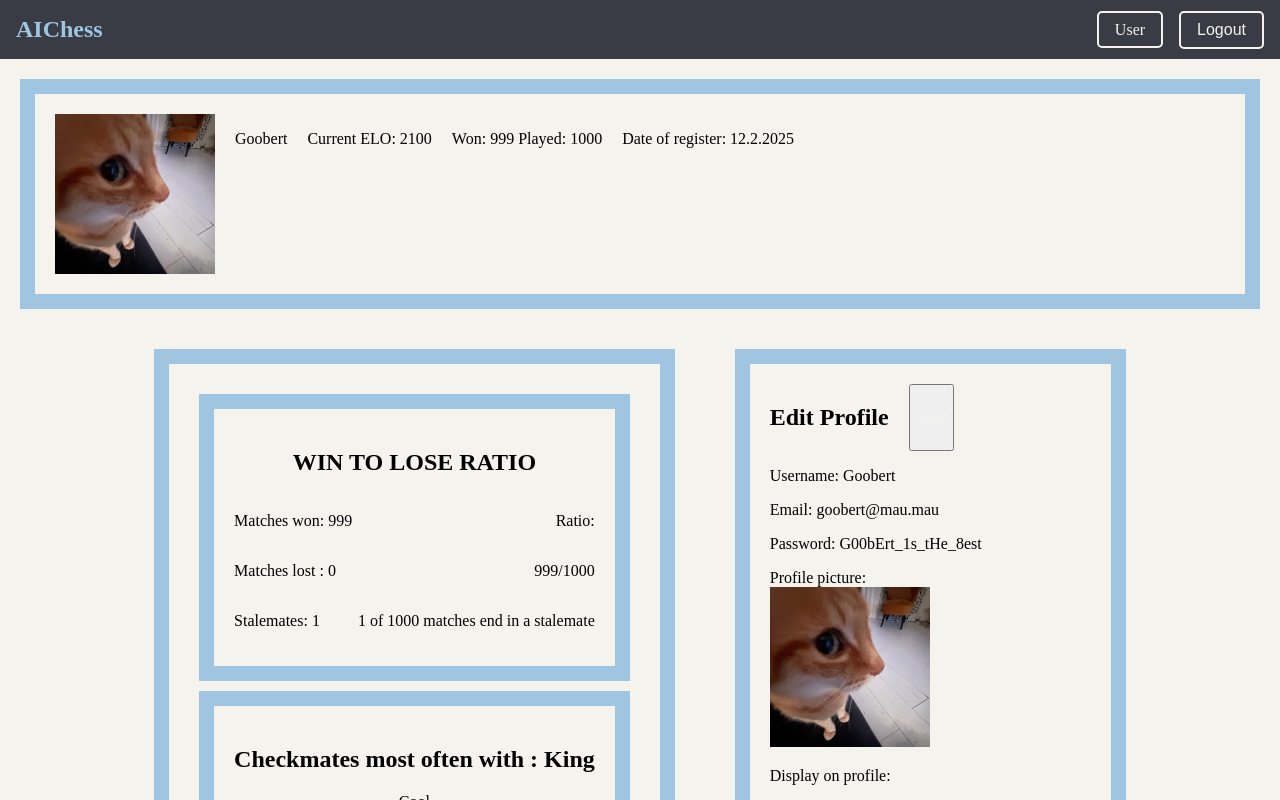
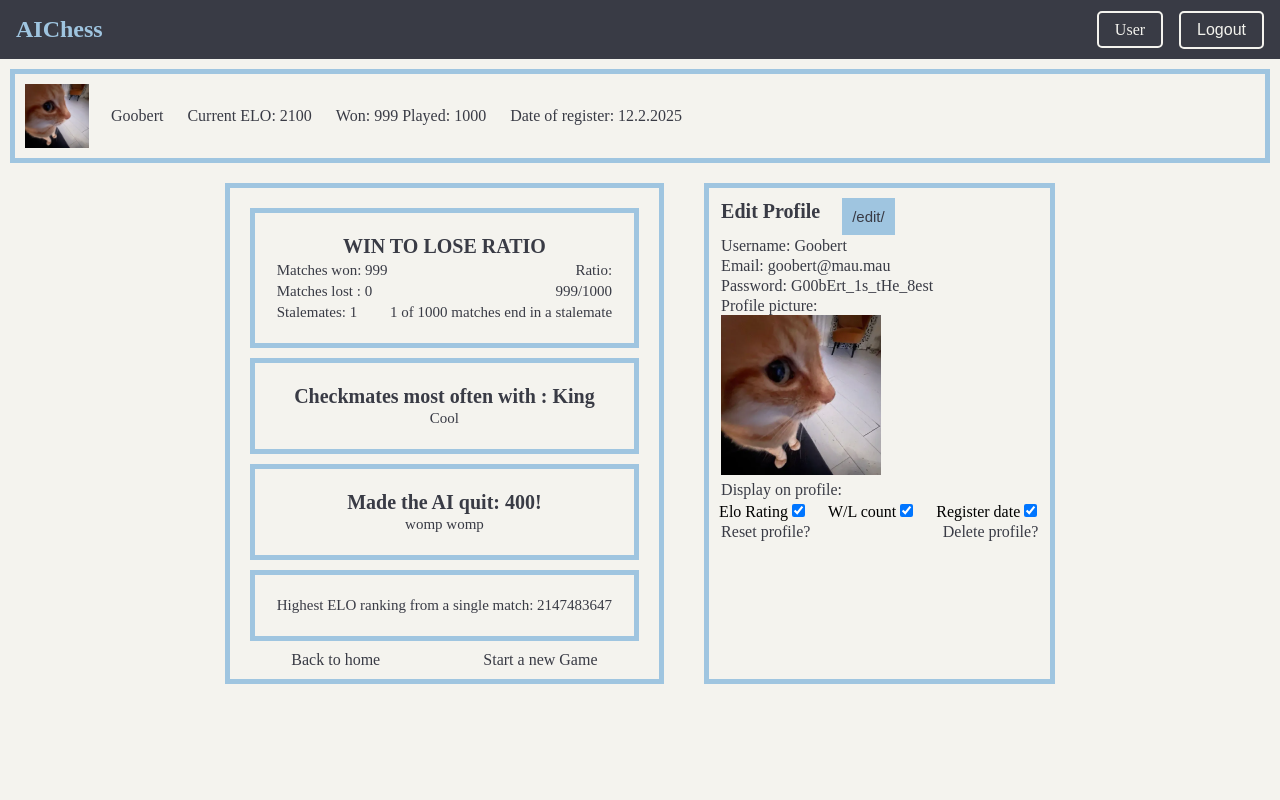
Before and after one commit to LeoLeerila/Ragebait-chess, a React (Vite) app in the folder client/: page /user/4 in a window 1280 px wide. Shown: the top 800 px of the page. Built offline with nearby package versions, Linux system fonts and the light colour scheme.

Commit message:
chore: made some stylistic changes to userPanel css

```diff
--- a/client/src/components/userPanel.css
+++ b/client/src/components/userPanel.css
@@ -1,12 +1,22 @@
+h2 {
+  margin: 2px;
+  color: var(--dark-colour);
+  font-size: 20px;
+}
+p {
+  color: var(--dark-colour);
+  margin: 2px;
+}
 .user_panel_inner {
-  border: 15px solid var(--powder-blue);
-  padding: 20px;
-  margin: 20px;
+  border: 5px solid var(--powder-blue);
+  padding: 10px;
+  margin: 10px;
 }
 .user_panel_statistic{
-  border: 15px solid var(--powder-blue);
+  border: 5px solid var(--powder-blue);
   padding: 20px;
   margin: 10px;
+  font-size: 15px;
   text-align: center;
   white-space: nowrap;
 }
@@ -26,14 +36,35 @@
   display: flex;
   gap: 20px;
   justify-content: center;
+  width: 100%;
 }
 #profile_txt {
   display: flex;
+  align-items: center;
   gap: 20px;
-  }
-
+}
+#profile_txt img {
+  height: 4rem;
+  width: 4rem;
+}
+.btn_open_edit, .btn_submit {
+  padding: 10px;
+  background-color: var(--powder-blue);
+  border: none;
+  color: var(--dark-colour);
+  font-size: 15px;
+  cursor: pointer;
+}
+.Buttons {
+  display: flex;
+  justify-content: space-around;
+}
 a.user_panel_link {
-  padding: 10px;
   text-decoration: none;
   color: var(--dark-colour);
 }
+.editForm {
+  display: flex;
+  flex-direction: column;
+  gap: 5px;
+}
```
